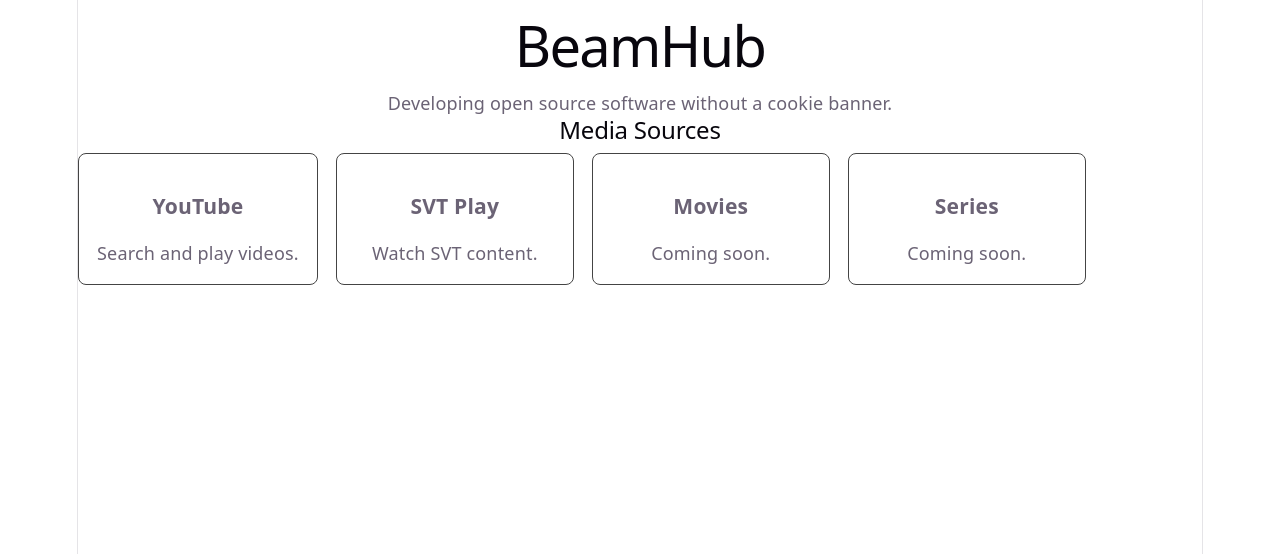
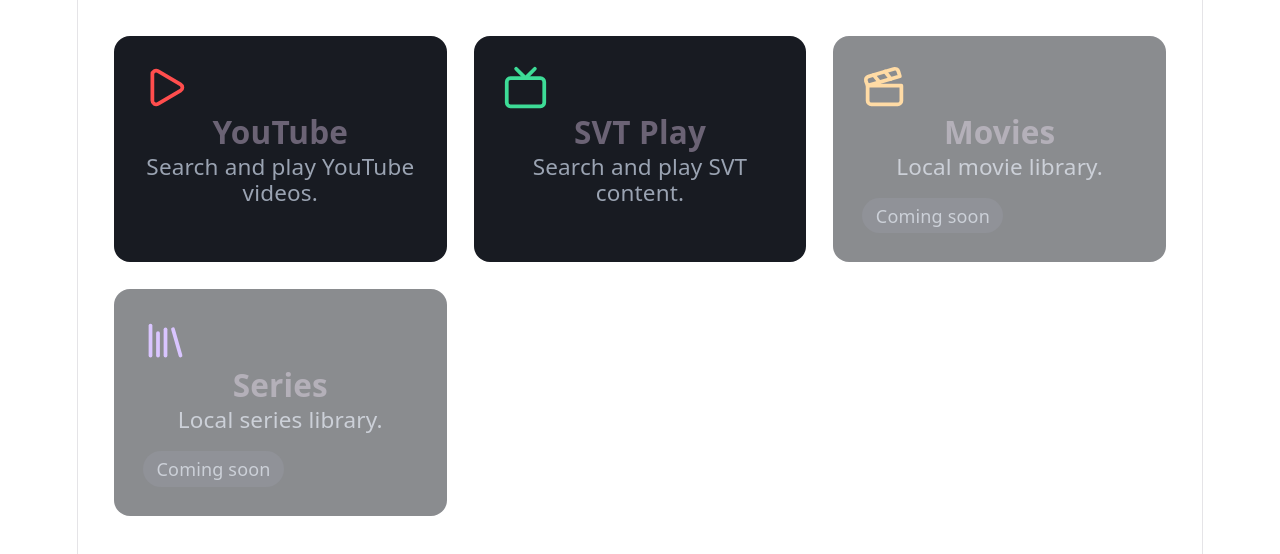
Before and after one commit to albinkarlsson1999/beamhub, a React app in the folder frontend/: page / in a window 1280 px wide. Shown: the top 554 px of the page. Built offline with nearby package versions, Linux system fonts and the light colour scheme; the HTML template or start-up script is replaced by a standard one.

Commit message:
Styling on home page

```diff
--- a/frontend/package.json
+++ b/frontend/package.json
@@ -10,6 +10,7 @@
     "preview": "vite preview"
   },
   "dependencies": {
+    "lucide-react": "^1.70.0",
     "react": "^19.3.1",
     "react-dom": "^19.3.1",
     "react-router-dom": "^7.18.5"
--- /dev/null
+++ b/frontend/src/components/SourceCard.css
@@ -0,0 +1,61 @@
+.source-card {
+  --accent: #4cc9f0;
+  display: flex;
+  flex-direction: column;
+  gap: 0.5rem;
+  padding: 1.5rem;
+  background: var(--surface, #181b22);
+  border: 2px solid transparent;
+  border-radius: 16px;
+  color: inherit;
+  text-decoration: none;
+  transition: transform 0.15s ease, background 0.15s ease,
+    border-color 0.15s ease, box-shadow 0.15s ease;
+}
+
+.source-card:hover,
+.source-card:focus-visible {
+  outline: none;
+  transform: scale(1.06);
+  background: var(--surface-focus, #232733);
+  border-color: var(--accent);
+  box-shadow: 0 0 0 4px color-mix(in srgb, var(--accent) 35%, transparent);
+}
+
+.source-card__icon {
+  width: 2.5rem;
+  height: 2.5rem;
+  color: var(--accent);
+}
+
+.source-card__title {
+  margin: 0;
+  font-size: 1.75rem;
+}
+
+.source-card__description {
+  margin: 0;
+  font-size: 1.25rem;
+  color: var(--text-muted, #9aa3b2);
+}
+
+.source-card__badge {
+  align-self: flex-start;
+  margin-top: 0.5rem;
+  padding: 0.25rem 0.75rem;
+  border-radius: 999px;
+  font-size: 1rem;
+  background: var(--surface-focus, #232733);
+  color: var(--text-muted, #9aa3b2);
+}
+
+.source-card--disabled {
+  opacity: 0.5;
+}
+
+.source-card--disabled:hover {
+  transform: none;
+  background: var(--surface, #181b22);
+  border-color: transparent;
+  box-shadow: none;
+}
--- /dev/null
+++ b/frontend/src/components/SourceCard.jsx
@@ -0,0 +1,31 @@
+import { Link } from 'react-router-dom'
+import './SourceCard.css'
+
+function SourceCard({ title, description, icon: Icon, accent, to, disabled = false }) {
+  const style = accent ? { '--accent': accent } : undefined
+
+  const content = (
+    <>
+      {Icon && <Icon className="source-card__icon" aria-hidden="true" />}
+      <h3 className="source-card__title">{title}</h3>
+      <p className="source-card__description">{description}</p>
+      {disabled && <span className="source-card__badge">Coming soon</span>}
+    </>
+  )
+
+  if (disabled) {
+    return (
+      <div className="source-card source-card--disabled" style={style} aria-disabled="true">
+        {content}
+      </div>
+    )
+  }
+
+  return (
+    <Link to={to} className="source-card" style={style}>
+      {content}
+    </Link>
+  )
+}
+
+export default SourceCard
--- a/frontend/src/index.css
+++ b/frontend/src/index.css
@@ -109,3 +109,10 @@ code {
   padding: 4px 8px;
   background: var(--code-bg);
 }
+
+.sources-grid {
+  display: grid;
+  grid-template-columns: repeat(auto-fill, minmax(280px, 1fr));
+  gap: 1.5rem;
+  padding: 2rem;
+}
--- a/frontend/src/pages/Home.jsx
+++ b/frontend/src/pages/Home.jsx
@@ -1,69 +1,21 @@
-export default function Home() {
-    return (
-        <div>
-            <h1>BeamHub</h1>
+import { Play, Tv, Clapperboard, Library } from 'lucide-react'
+import SourceCard from '../components/SourceCard'
 
-            <p>
-                Developing open source software without a cookie banner.
-            </p>
+const sources = [
+  { title: 'YouTube', description: 'Search and play YouTube videos.', icon: Play, accent: '#ff4d4d', to: '/youtube' },
+  { title: 'SVT Play', description: 'Search and play SVT content.', icon: Tv, accent: '#3ddc97', to: '/svt' },
+  { title: 'Movies', description: 'Local movie library.', icon: Clapperboard, accent: '#ffb84d', disabled: true },
+  { title: 'Series', description: 'Local series library.', icon: Library, accent: '#b48cff', disabled: true },
+]
 
-            <h2>Media Sources</h2>
+function Home() {
+  return (
+    <div className="sources-grid">
+      {sources.map((s) => (
+        <SourceCard key={s.title} {...s} />
+      ))}
+    </div>
+  )
+}
 
-            <div
-                style={{
-                    display: 'flex',
-                    gap: '1rem',
-                    flexWrap: 'wrap'
-                }}
-            >
-                <div
-                    style={{
-                        padding: '1rem',
-                        border: '1px solid #444',
-                        borderRadius: '8px',
-                        minWidth: '200px'
-                    }}
-                >
-                    <h3>YouTube</h3>
-                    <p>Search and play videos.</p>
-                </div>
-
-                <div
-                    style={{
-                        padding: '1rem',
-                        border: '1px solid #444',
-                        borderRadius: '8px',
-                        minWidth: '200px'
-                    }}
-                >
-                    <h3>SVT Play</h3>
-                    <p>Watch SVT content.</p>
-                </div>
-
-                <div
-                    style={{
-                        padding: '1rem',
-                        border: '1px solid #444',
-                        borderRadius: '8px',
-                        minWidth: '200px'
-                    }}
-                >
-                    <h3>Movies</h3>
-                    <p>Coming soon.</p>
-                </div>
-
-                <div
-                    style={{
-                        padding: '1rem',
-                        border: '1px solid #444',
-                        borderRadius: '8px',
-                        minWidth: '200px'
-                    }}
-                >
-                    <h3>Series</h3>
-                    <p>Coming soon.</p>
-                </div>
-            </div>
-        </div>
-    );
-}
+export default Home
```
Also changed, not shown: 1 other file (tests, documents, lock files or other folders).
